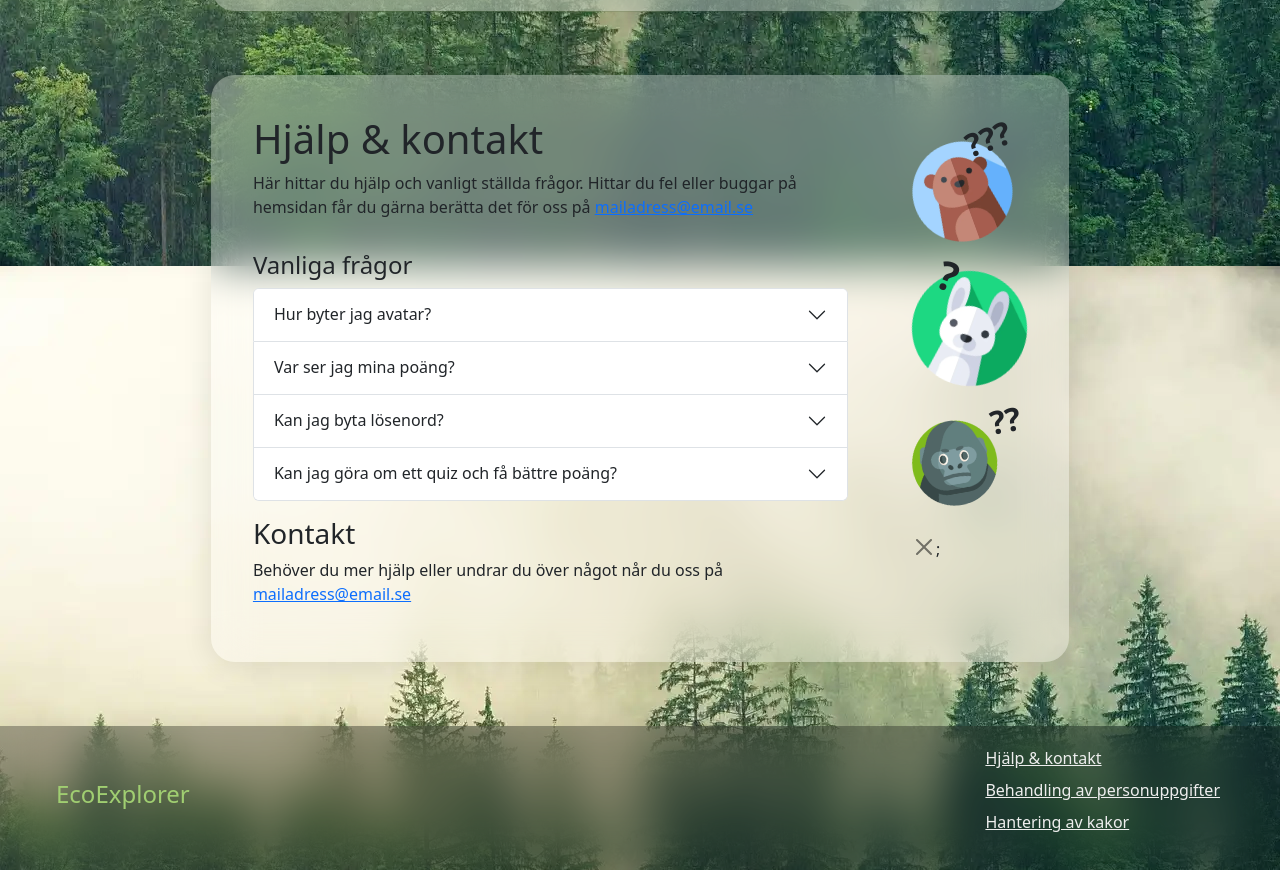
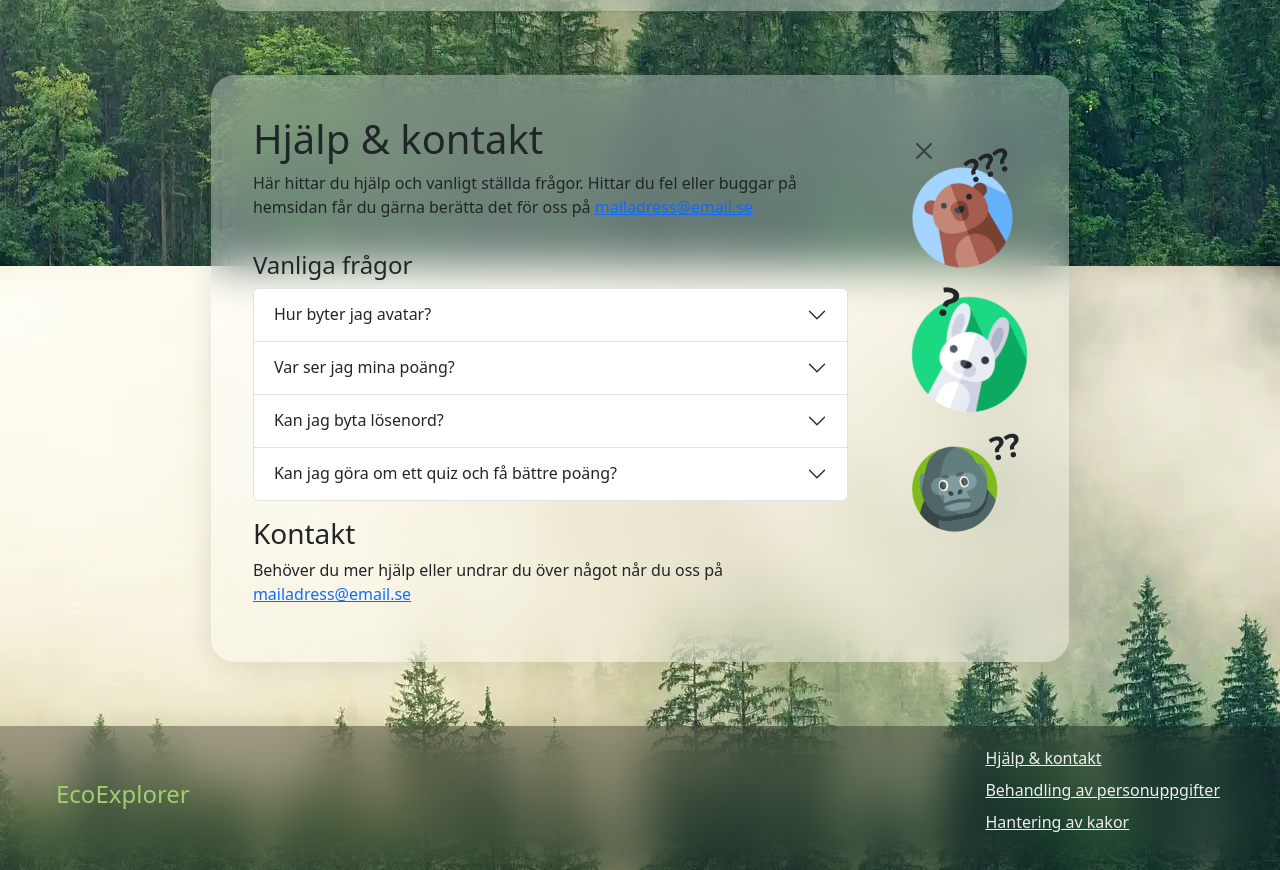
Before and after one commit to nilsneidenmark/klimatspelet, a React (Vite) app: page / in a window 1280 px wide. Shown: the part 1440-2310 px from the top of the page. Built offline with nearby package versions, Linux system fonts and the light colour scheme.

Commit message:
Update HelpContact.jsx
erwer

```diff
--- a/src/components/HelpContact/HelpContact.jsx
+++ b/src/components/HelpContact/HelpContact.jsx
@@ -90,6 +90,7 @@ export default function HelpContact() {
 
       <div>
         <div>
+            <CloseButton />
           <div className={styles.bearAvatar}>
             <img src={bearAvatar} />
             <p>???</p>
@@ -103,7 +104,6 @@ export default function HelpContact() {
             <p>??</p>
           </div>
         </div>
-        <CloseButton />;
       </div>
     </section>
   );
```
